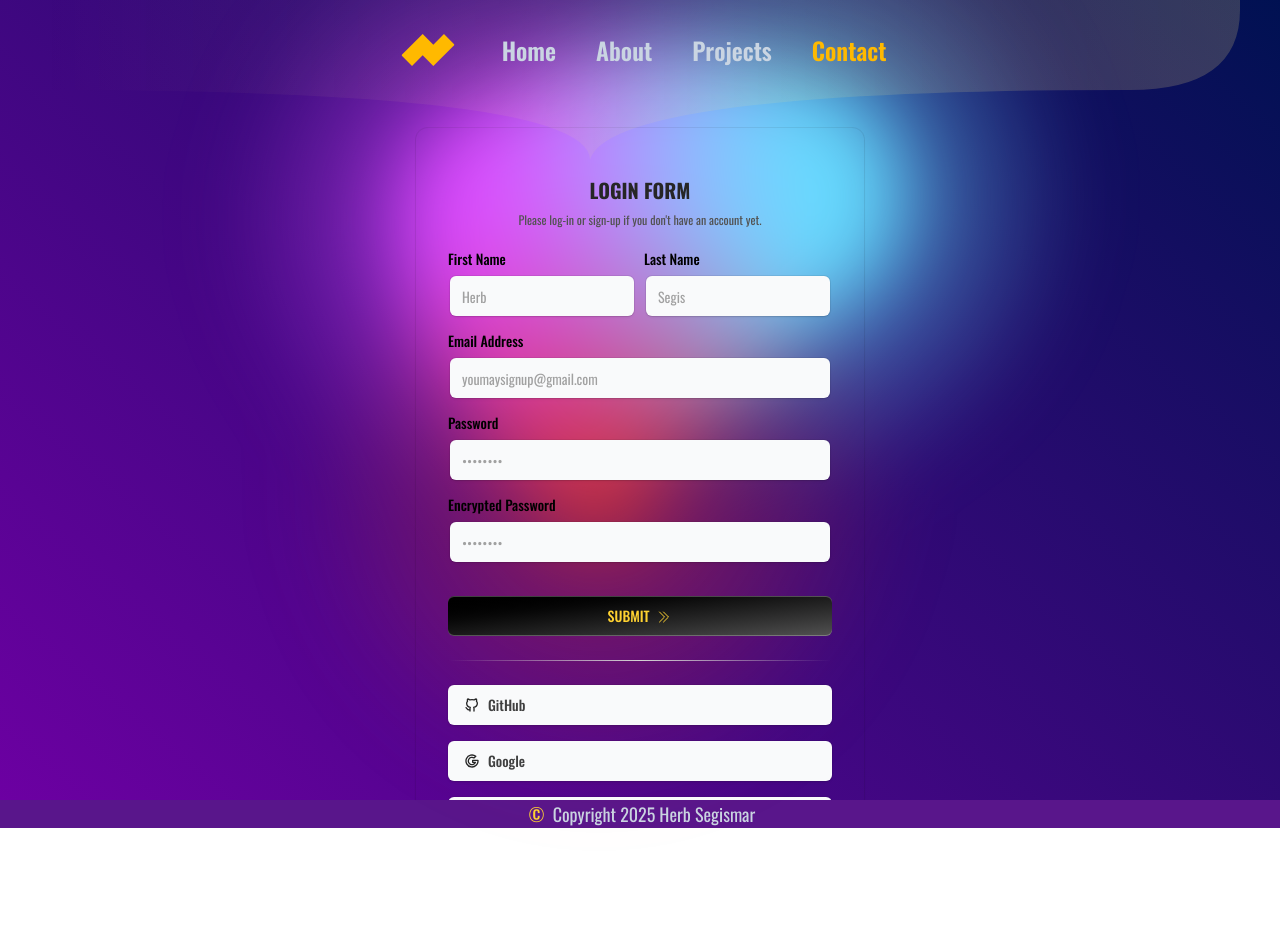
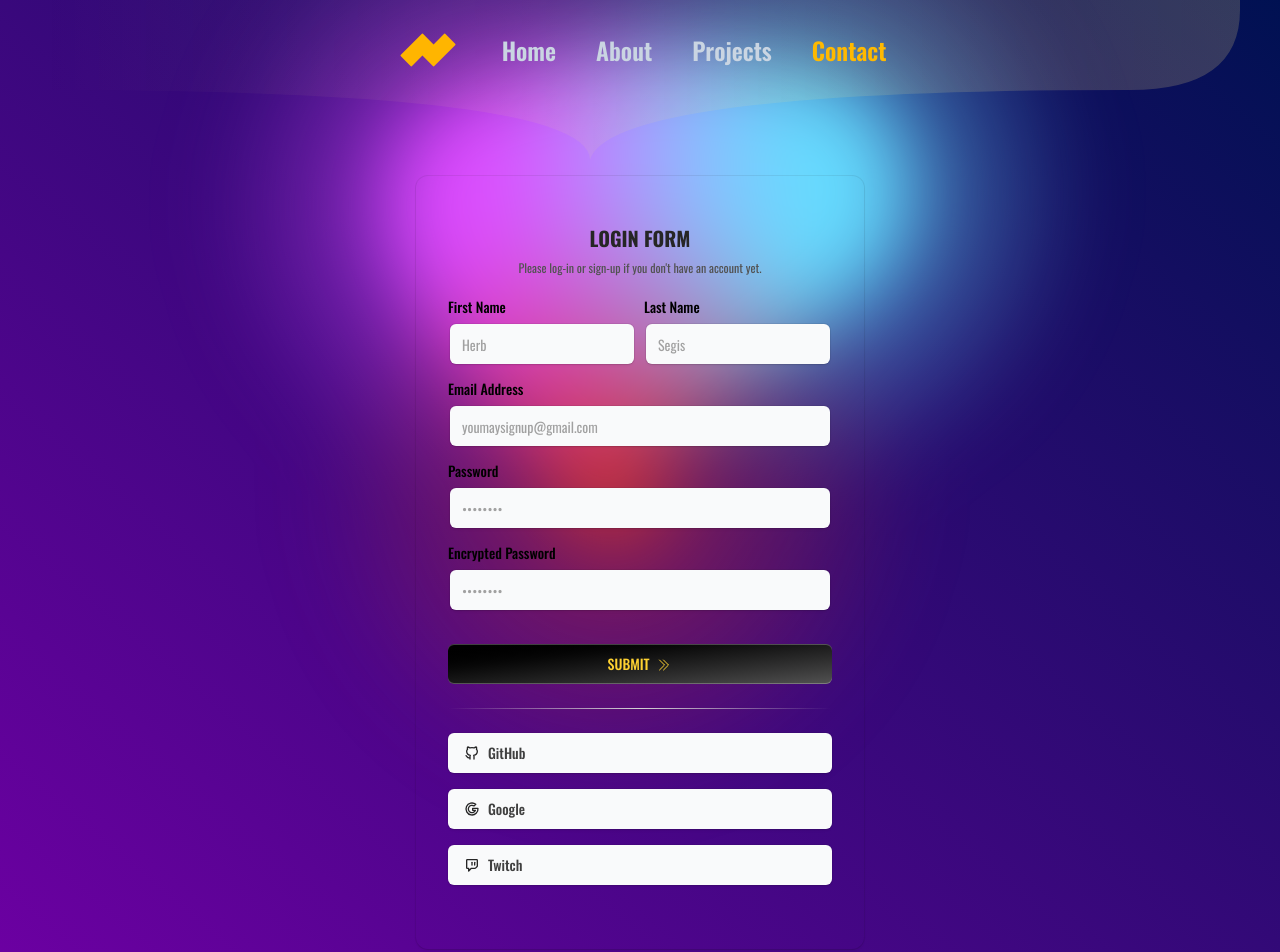
Before and after one commit to HerbertSegismar/greensock-anim, a React (Vite) app: page /contact in a window 1280 px wide. Shown: the top 952 px of the page. Before the commit the page ends 828 px from the top, so only its background shows below. Built offline with nearby package versions, Linux system fonts and the light colour scheme; a web font is replaced by a local one.

Commit message:
Blue heart

```diff
--- a/src/Layout.tsx
+++ b/src/Layout.tsx
@@ -31,7 +31,7 @@ function Layout({ children}: LayoutProps) {
       </main>
       <div
       style={{bottom: 0}}
-      className="text-sm md:text-lg flex items-center justify-center text-slate-300 bg-purple-900">
+      className="text-sm md:text-lg flex items-center justify-center text-slate-300 bg-gradient-to-r from-violet-900 to-blue-900">
         <Footer />
       </div>
     </div>
--- a/src/components/navbarSM.tsx
+++ b/src/components/navbarSM.tsx
@@ -34,7 +34,7 @@ const Navbar = () => {
   return (
     <>
       {/* Navbar with clip path */}
-      <nav className="-top-10 navMD font-semibold bg-gradient-to-r from-white/0 to-amber-200/20 flex items-center justify-center fixed text-lg md:text-xl text-slate-300 gap-2 md:gap-8 z-10">
+      <nav className="-top-10 navMD font-semibold bg-gradient-to-r from-white/0 to-amber-200/20 flex items-center justify-center fixed text-lg md:text-xl text-slate-300 gap-2 md:gap-8 z-1">
         <div>
           <div className="w-full flex flex-1 justify-between items-center gap-[60vw]">
             <NavLink to="/">
--- a/src/components/ui/background-gradient-animation.tsx
+++ b/src/components/ui/background-gradient-animation.tsx
@@ -88,7 +88,7 @@ export const BackgroundGradientAnimation = ({
   return (
     <div
       className={cn(
-        "h-screen w-screen relative overflow-hidden top-0 left-0 bg-[linear-gradient(40deg,var(--gradient-background-start),var(--gradient-background-end))]",
+        "min-h-screen w-screen relative overflow-hidden top-0 left-0 bg-[linear-gradient(40deg,var(--gradient-background-start),var(--gradient-background-end))]",
         containerClassName
       )}
       style={{ zIndex: 0 }}
--- a/src/components/ui/signupForm.tsx
+++ b/src/components/ui/signupForm.tsx
@@ -16,8 +16,10 @@ export function SignupForm() {
     console.log("Form submitted");
   };
   return (
-    <div className="min-h-screen flex flex-grow items-start justify-center p-4 overflow-y-auto scale-90 md:scale-100 translate-y-5 md:translate-y-20">
-      <div className="shadow-input rounded-xl w-full max-w-md px-6 py-8 md:px-8 md:py-12 dark:bg-black/80 my-8">
+    <div className="min-h-screen flex flex-grow items-start justify-center p-4 overflow-y-auto scale-90 md:scale-100 translate-y-5 md:translate-y-20 z-10">
+      <div
+        className="shadow-input rounded-xl w-full max-w-md px-6 py-8 md:px-8 md:py-12 dark:bg-black/80 my-20"
+      >
         <h2 className="text-xl font-bold text-neutral-800 mb-2 dark:text-amber-300 uppercase text-center">
           Login Form
         </h2>
@@ -62,7 +64,8 @@ export function SignupForm() {
             type="submit"
           >
             <p className="m-0 p-0 flex items-center justify-center">
-              SUBMIT &nbsp;<ChevronDoubleRightIcon className="h-4 w-4 inline mt-0.5"/>
+              SUBMIT &nbsp;
+              <ChevronDoubleRightIcon className="h-4 w-4 inline mt-0.5" />
             </p>
             <BottomGradient />
           </button>
--- a/src/index.css
+++ b/src/index.css
@@ -64,14 +64,14 @@ body {
 }
 
 .heart {
-  background-color:rgba(165, 42, 42, 0.696);
+  background-color:oklch(44% 0.2 270);
   width: 100px;
   height: 100px;
   clip-path: path("M50 100 C-60 0 50 -20 50 40 C50 -20 160 0 50 100")
 }
 
 .logo {
-  background-color: oklch(82.8% 0.189 84.429);
+  background-color: oklch(82% 0.2 84);
   width: 100px;
   height: 100px;
   clip-path: path("M0 60 40 20 60 40 80 20 100 40 60 80 40 60 20 80Z");
```
